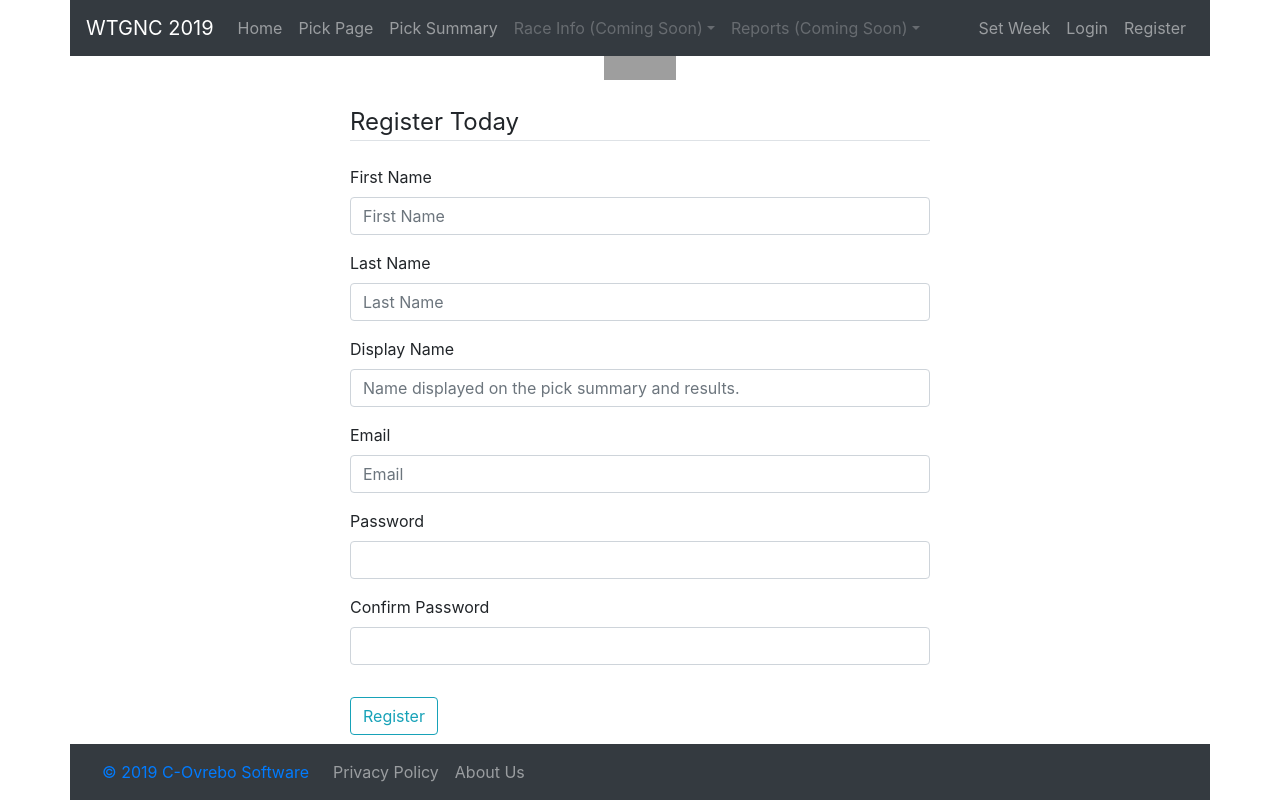
After one commit to covrebo/wtgnc_19, a Flask app: page /register in a window 1280 px wide. The commit adds this page. Run offline with Flask 2, Linux system fonts and the light colour scheme; some libraries are stand-ins or nearby versions; grey boxes are pictures that could not be loaded.

Commit message:
Implemented the login and registration routes.

```diff
--- a/app.py
+++ b/app.py
@@ -1,8 +1,35 @@
-from flask import Flask, render_template, url_for
+import os
+from flask import Flask, render_template, url_for, session, flash, redirect
+from forms import WeekSelectionForm, RegistrationForm, LoginForm
 
 app = Flask(__name__)
 
+app.config['SECRET_KEY'] = os.environ.get('SECRET_KEY')
+
 # Example data
+schedule = [
+    {
+        'week': 1,
+        'track': 'Daytona',
+        'date': (2019, 2, 17)
+    },
+    {
+        'week': 2,
+        'track': 'Atlanta',
+        'date': (2019, 2, 24)
+    },
+    {
+        'week': 3,
+        'track': 'Las Vegas',
+        'date': (2019, 3, 3)
+    },
+    {
+        'week': 4,
+        'track': 'Phoenix',
+        'date': (2019, 3, 10)
+    }
+]
+
 picks = [
     {
         'week': 1,
@@ -41,12 +68,46 @@ picks = [
 @app.route('/')
 @app.route('/home')
 def home():
-    return render_template('home.html', active='active')
+    return render_template('home.html')
+
+@app.route('/register', methods=['GET', 'POST'])
+def register():
+    form = RegistrationForm()
+    if form.validate_on_submit():
+        flash(f'Account created for {form.display_name.data}!', 'success')
+        return redirect(url_for('home'))
+    return render_template('register.html', title='Register', form=form)
+
+@app.route('/login', methods=['GET', 'POST'])
+def login():
+    form = LoginForm()
+    if form.validate_on_submit():
+        if form.email.data == 'admin@blog.com' and form.password.data == 'password':
+            flash('You have been logged in!', 'success')
+            return redirect(url_for('home'))
+        else:
+            flash('Login Unsuccessful. Please check username and password', 'danger')
+    return render_template('login.html', title='Login', form=form)
 
 @app.route('/picks-summary')
 def picks_summary():
     return render_template('picks.html', title='Pick Summary', picks=picks)
 
+# Route to a set the session cookie to display the correct week
+@app.route('/site-selection', methods=['GET', 'POST'])
+def week_selection():
+    # Create a form to set the site value for the session
+    form = WeekSelectionForm()
+    if form.validate_on_submit():
+        # Update week value in session cookie
+        session['week'] = form.week.data
+        flash(f"You are now look at picks and results from {str(session['week'])}.", 'success')
+        return redirect(url_for('home'))
+    return render_template('week-selection.html', title='Week Selection', form=form)
+
 
 if __name__ == '__main__':
     app.run()
+
+# Feature requests
+# TODO: Add active class to navigation links via http://jinja.pocoo.org/docs/tricks/
--- /dev/null
+++ b/forms.py
@@ -0,0 +1,68 @@
+from flask_wtf import FlaskForm
+from wtforms import StringField, SelectField, SubmitField, PasswordField, BooleanField
+from wtforms.validators import DataRequired, Length, Email, EqualTo
+
+# Create a registration form class
+class RegistrationForm(FlaskForm):
+    # Form fields with validators
+    user_first_name = StringField('First Name', validators=[
+        DataRequired(),
+        Length(min=2, max=30)
+    ])
+    user_last_name = StringField('Last Name', validators=[
+        DataRequired(),
+        Length(min=2, max=30)
+    ])
+    display_name = StringField('Display Name', validators=[
+        DataRequired(),
+        Length(min=2, max=30)
+    ])
+    email =  StringField('Email', validators=[
+        DataRequired(),
+        Email()
+        ])
+    password = PasswordField('Password', validators=[
+        DataRequired()
+        ])
+    confirm_password = PasswordField('Confirm Password', validators=[
+        DataRequired(),
+        EqualTo('password')
+        ])
+    submit = SubmitField('Register')
+
+    # # Function to validate the unique username before submitting the form
+    # def validate_username(self, username):
+    #     user = Users.query.filter_by(username=username.data).first()
+    #     if user:
+    #         raise ValidationError('That username is taken, please choose another.')
+    #
+    # # Function to validate the unique username before submitting the form
+    # def validate_email(self, email):
+    #     user = Users.query.filter_by(email=email.data).first()
+    #     if user:
+    #         raise ValidationError('That email is taken, please choose another.')
+
+# Create a login form class
+class LoginForm(FlaskForm):
+    # Form fields with validators
+    email =  StringField('Email', validators=[
+        DataRequired(),
+        Email()
+        ])
+    password = PasswordField('Password', validators=[
+        DataRequired()
+        ])
+    remember = BooleanField('Remember Me')
+    submit = SubmitField('Login')
+
+class WeekSelectionForm(FlaskForm):
+    # Form field to choose the week to display data from
+    week = SelectField('Choose the week from the drop down list', validators=[
+        DataRequired()
+        ], choices=[('Week 1 - Daytona', 'Week 1 - Daytona'),
+                    ('Week 2 - Atlanta', 'Week 2 - Atlanta'),
+                    ('Week 3 - Las Vegas', 'Week 3 - Las Vegas'),
+                    ('Week 4 - Phoenix', 'Week 4 - Phoenix'),
+                    ('Week 4 - Phoenix', 'Week 4 - Phoenix'),
+        ])
+    submit = SubmitField('Set Week')
--- a/requirements.txt
+++ b/requirements.txt
@@ -1,6 +1,8 @@
 Click==7.0
 Flask==1.0.2
+Flask-WTF==0.14.2
 itsdangerous==1.1.0
 Jinja2==2.10
 MarkupSafe==1.1.0
 Werkzeug==0.14.1
+WTForms==2.2.1
--- a/templates/layout.html
+++ b/templates/layout.html
@@ -29,7 +29,7 @@
                 <div class="collapse navbar-collapse" id="navbarsExampleDefault">
                     <ul class="navbar-nav mr-auto">
                         <li class="nav-item">
-                            <a class="nav-link" href="#">Home</a>
+                            <a class="nav-link" href="{{ url_for('home') }}">Home</a>
                         </li>
                         <li class="nav-item">
                             <a class="nav-link" href="#">Pick Page</a>
@@ -55,15 +55,27 @@
                     </ul>
                     <!-- Navbar Right Side -->
                     <div class="navbar-nav">
-                        <a class="nav-item nav-link" href="#">Set Week</a>
-                        <a class="nav-item nav-link" href="#">Login</a>
-                        <a class="nav-item nav-link" href="#">Register</a>
+                        <a class="nav-item nav-link" href="{{ url_for('week_selection') }}">Set Week</a>
+                        <a class="nav-item nav-link" href="{{ url_for('login') }}">Login</a>
+                        <a class="nav-item nav-link" href="{{ url_for('register') }}">Register</a>
                     </div>
                 </div>
             </nav>
         </header>
 
+        <main role="main" class="container">
+            {% with messages = get_flashed_messages(with_categories=true) %}
+                {% if messages %}
+                    {% for category, message in messages %}
+                        <div class="alert alert-{{ category }}">
+                            {{ message }}
+                        </div>
+                    {% endfor %}
+                {% endif %}
+            {% endwith %}
+
             {% block content %}{% endblock %}
+        </main>
 
         <nav class="navbar fixed-bottom navbar-expand-sm navbar-dark bg-dark container">
             <a class="navbar" href="https://mndev.tech">&copy; 2019 C-Ovrebo Software</a>
--- a/templates/picks.html
+++ b/templates/picks.html
@@ -1,7 +1,6 @@
 {% extends "layout.html" %}
 {% block content %}
-<main role="main" class="container text-center">
-    <h1 class="h1">Weekly Picks</h1>
+    <h1 class="h1 text-center">Weekly Picks</h1>
     <table class="table">
         <thead class="thead-light">
             <tr>
@@ -26,5 +25,4 @@
             {% endfor %}
         </tbody>
     </table>
-</main>
 {% endblock content %}
--- /dev/null
+++ b/templates/register.html
@@ -0,0 +1,106 @@
+{% extends "layout.html" %}
+{% block content %}
+    <body class="container col-md-6">
+        <div class="content-section">
+            <div class="text-center">
+                <h1 class="h1">{{ session['week'] }}</h1>
+                <img class="mb-4" src="static/images/trophy_512.png" alt="" width="72" height="72">
+            </div>
+            <form method="POST" action="">
+                {{ form.hidden_tag() }}
+                <fieldset class="form-group">
+                    <legend class="border-bottom mb-4">Register Today</legend>
+                    <div class="form-group">
+                        {{ form.user_first_name.label(class="form-control-label", placeholder="First Name") }}
+
+                        {% if form.user_first_name.errors %}
+                            {{ form.user_first_name(class="form-control is-invalid") }}
+                            <div class="invalid-feedback">
+                                {% for error in form.user_first_name.errors %}
+                                    <span>{{ error }}</span>
+                                {% endfor %}
+                            </div>
+                        {% else %}
+                            {{ form.user_first_name(class="form-control", placeholder="First Name") }}
+                        {% endif %}
+                    </div>
+                    <div class="form-group">
+                        {{ form.user_last_name.label(class="form-control-label") }}
+
+                        {% if form.user_last_name.errors %}
+                            {{ form.user_last_name(class="form-control is-invalid", placeholder="Last Name") }}
+                            <div class="invalid-feedback">
+                                {% for error in form.user_last_name.errors %}
+                                    <span>{{ error }}</span>
+                                {% endfor %}
+                            </div>
+                        {% else %}
+                            {{ form.user_last_name(class="form-control", placeholder="Last Name") }}
+                        {% endif %}
+                    </div>
+                    <div class="form-group">
+                        {{ form.display_name.label(class="form-control-label") }}
+
+                        {% if form.display_name.errors %}
+                            {{ form.display_name(class="form-control is-invalid", placeholder="Name displayed on the pick summary and results.") }}
+                            <div class="invalid-feedback">
+                                {% for error in form.display_name.errors %}
+                                    <span>{{ error }}</span>
+                                {% endfor %}
+                            </div>
+                        {% else %}
+                            {{ form.display_name(class="form-control", placeholder="Name displayed on the pick summary and results.") }}
+                        {% endif %}
+                    </div>
+                    <div class="form-group">
+                        {{ form.email.label(class="form-control-label") }}
+                        {% if form.email.errors %}
+                            {{ form.email(class="form-control is-invalid", placeholder="Email") }}
+                            <div class="invalid-feedback">
+                                {% for error in form.email.errors %}
+                                    <span>{{ error }}</span>
+                                {% endfor %}
+                            </div>
+                        {% else %}
+                            {{ form.email(class="form-control", placeholder="Email") }}
+                        {% endif %}
+                    </div>
+                    <div class="form-group">
+                        {{ form.password.label(class="form-control-label") }}
+                        {% if form.password.errors %}
+                            {{ form.password(class="form-control is-invalid") }}
+                            <div class="invalid-feedback">
+                                {% for error in form.password.errors %}
+                                    <span>{{ error }}</span>
+                                {% endfor %}
+                            </div>
+                        {% else %}
+                            {{ form.password(class="form-control") }}
+                        {% endif %}
+                    </div>
+                    <div class="form-group">
+                        {{ form.confirm_password.label(class="form-control-label") }}
+                        {% if form.confirm_password.errors %}
+                            {{ form.confirm_password(class="form-control is-invalid") }}
+                            <div class="invalid-feedback">
+                                {% for error in form.confirm_password.errors %}
+                                    <span>{{ error }}</span>
+                                {% endfor %}
+                            </div>
+                        {% else %}
+                            {{ form.confirm_password(class="form-control") }}
+                        {% endif %}
+                    </div>
+                </fieldset>
+                <div class="form-group">
+                    {{ form.submit(class="btn btn-outline-info") }}
+                </div>
+            </form>
+        </div>
+        <div class="border-top pt-3">
+            <small class="text-muted">
+                Already Have An Account? <a class="ml-2" href="{{ url_for('login') }}">Sign In</a>
+            </small>
+        </div>
+    </body>
+{% endblock content %}
```
Also changed, not shown: templates/home.html (+10 -19 lines), templates/login.html (added, +58 -0 lines), templates/week-selection.html (added, +20 -0 lines). Lines whose indentation alone changed are shown as unchanged.
